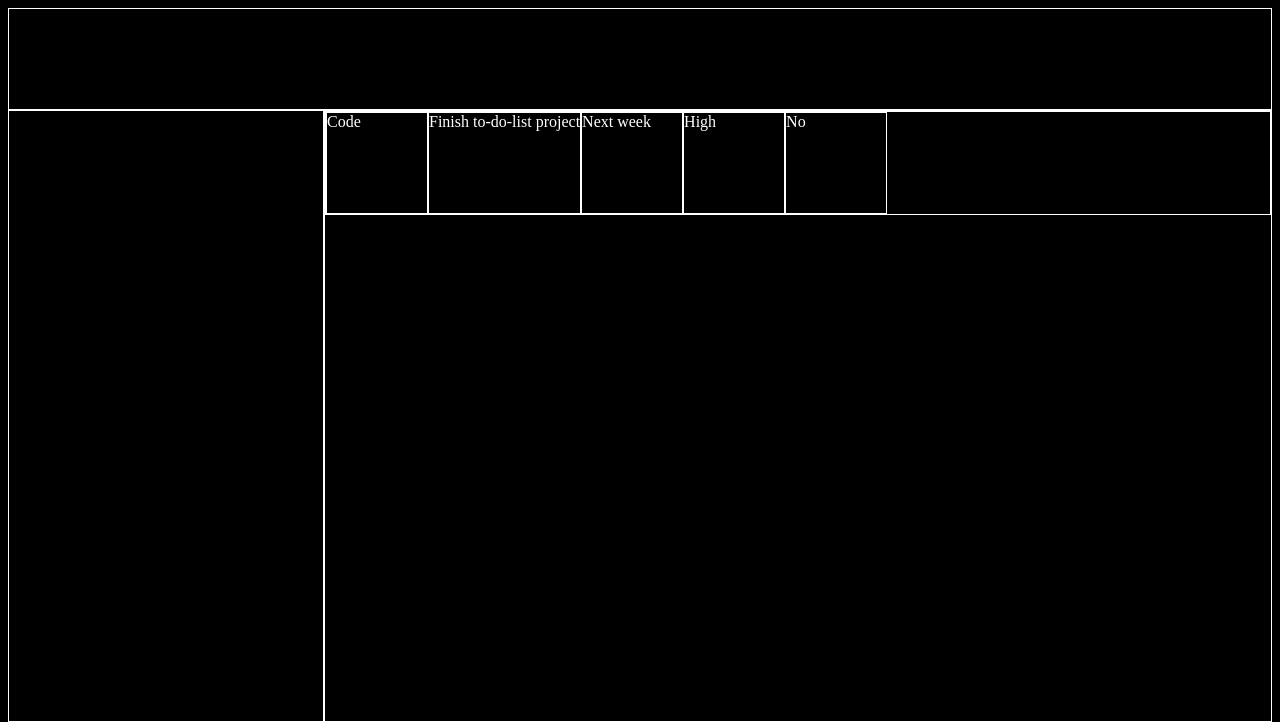
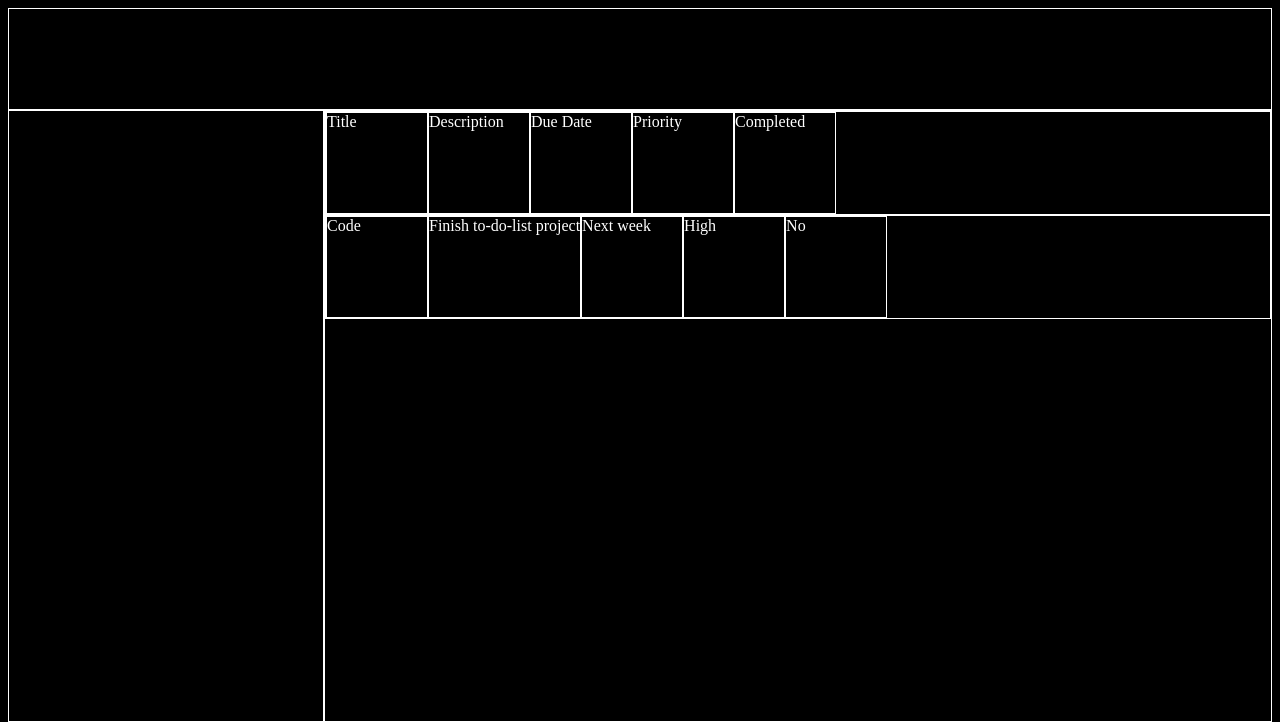
Before and after one commit to markr155/to-do-list, a website built with webpack: page dist/index.html in a window 1280 px wide. Shown: the top 722 px of the page. Built offline with nearby package versions, Linux system fonts and the light colour scheme.

Commit message:
main header done

```diff
--- a/src/domChanges.js
+++ b/src/domChanges.js
@@ -1,6 +1,8 @@
 // Add ToDo-s to main div
 function displayToDos(toDoArray) {
-    const main = document.querySelector('.main');
+    // Clear Main
+    main.textContent = '';
+    main.appendChild(mainHeader());
     // Loop through To Do Array and display each item
     toDoArray.forEach((toDo, index) => {
         const newToDo = document.createElement('div');
@@ -16,6 +18,7 @@ function displayToDos(toDoArray) {
     });
 }
 
+// Returns the item property as a div
 function addPropertyToDisplay(item, property) {
     const element = document.createElement('div');
     element.classList.add(property);
@@ -23,4 +26,25 @@ function addPropertyToDisplay(item, property) {
     return element;
 }
 
+// Creates header in main div
+function mainHeader() {
+    const header = document.createElement('div');
+    const headerTitle = document.createElement('div');
+    headerTitle.textContent = 'Title';
+    const headerDescription = document.createElement('div');
+    headerDescription.textContent = 'Description';
+    const headerDueDate = document.createElement('div');
+    headerDueDate.textContent = 'Due Date';
+    const headerPriority = document.createElement('div');
+    headerPriority.textContent = 'Priority';
+    const headerCompleted = document.createElement('div');
+    headerCompleted.textContent = 'Completed';
+    header.appendChild(headerTitle);
+    header.appendChild(headerDescription);
+    header.appendChild(headerDueDate);
+    header.appendChild(headerPriority);
+    header.appendChild(headerCompleted);
+    return header;
+};
+
 export default displayToDos;
--- a/src/index.js
+++ b/src/index.js
@@ -1,5 +1,7 @@
 import defaultData from './todos.js';
 import displayToDos from './domChanges.js';
 
+//element declaration
+const main = document.getElementById('main');
 
 displayToDos(defaultData());
```
Also changed, not shown: dist/index.html, dist/styles.css.
